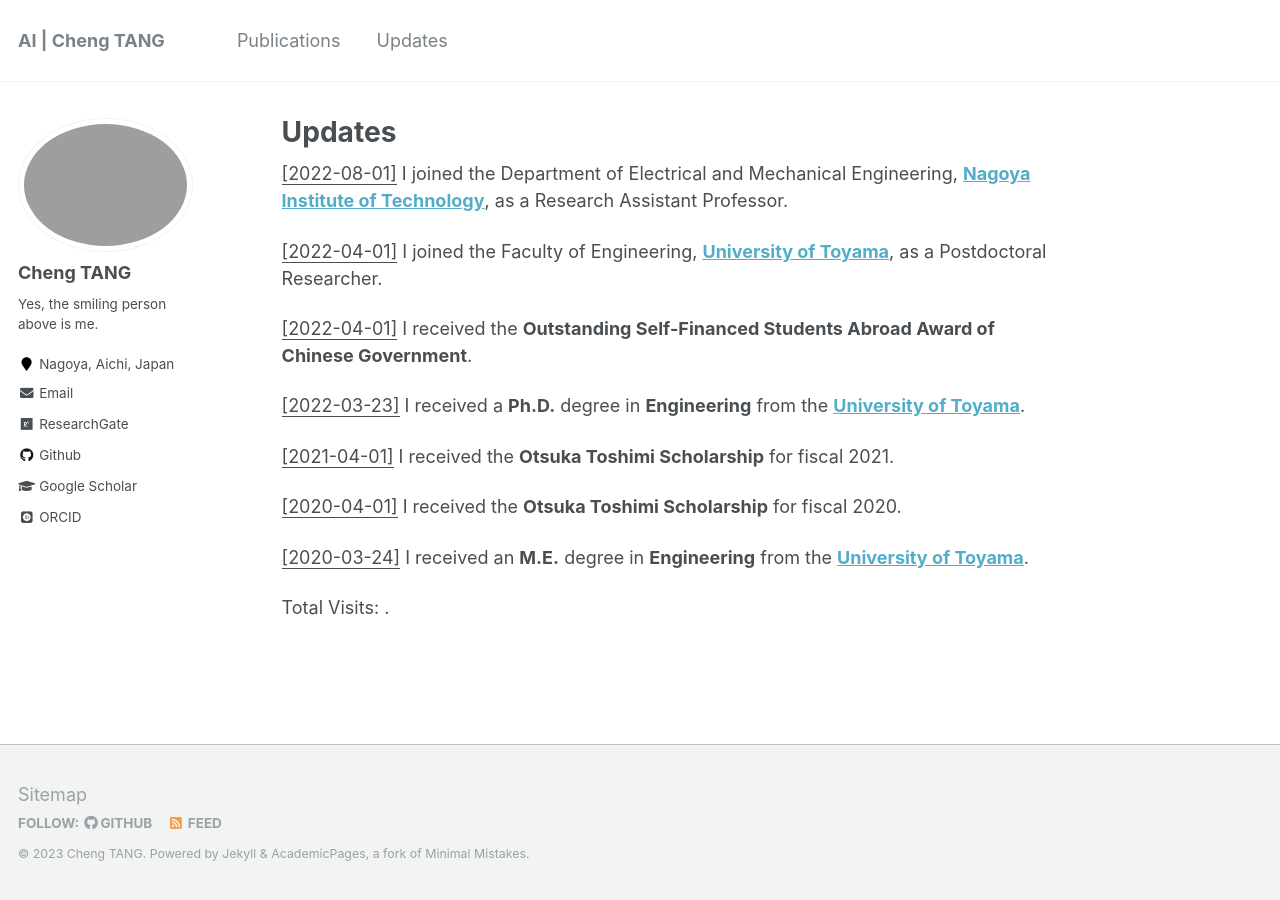
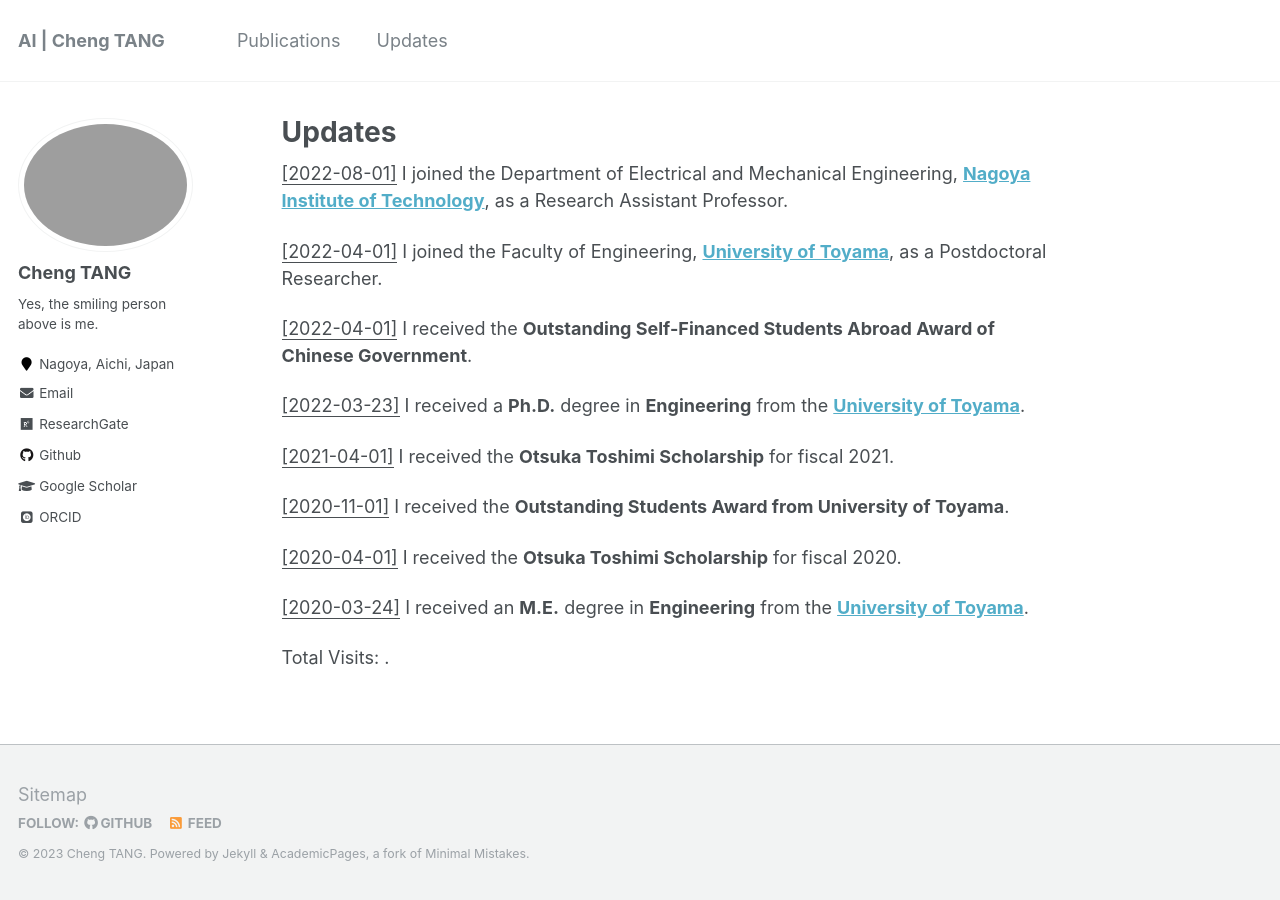
Before and after one commit to ChengTANG-AI/chengtang-ai.github.io, a Jekyll site: the page built from _pages/updates.md, in a window 1280 px wide. Built offline with Jekyll 4.4.1, drawn with Linux system fonts in a browser that asks for light colours; some web fonts are replaced.

Commit message:
Update updates.md

```diff
--- a/_pages/updates.md
+++ b/_pages/updates.md
@@ -19,6 +19,8 @@ redirect_from:
 
 <u>[2021-04-01]</u> I received the **Otsuka Toshimi Scholarship** for fiscal 2021.
 
+<u>[2020-11-01]</u> I received the **Outstanding Students Award from University of Toyama**.
+
 <u>[2020-04-01]</u> I received the **Otsuka Toshimi Scholarship** for fiscal 2020.
 
 <u>[2020-03-24]</u> I received an **M.E.** degree in **Engineering** from the **[University of Toyama](https://www.u-toyama.ac.jp/)**.
```
